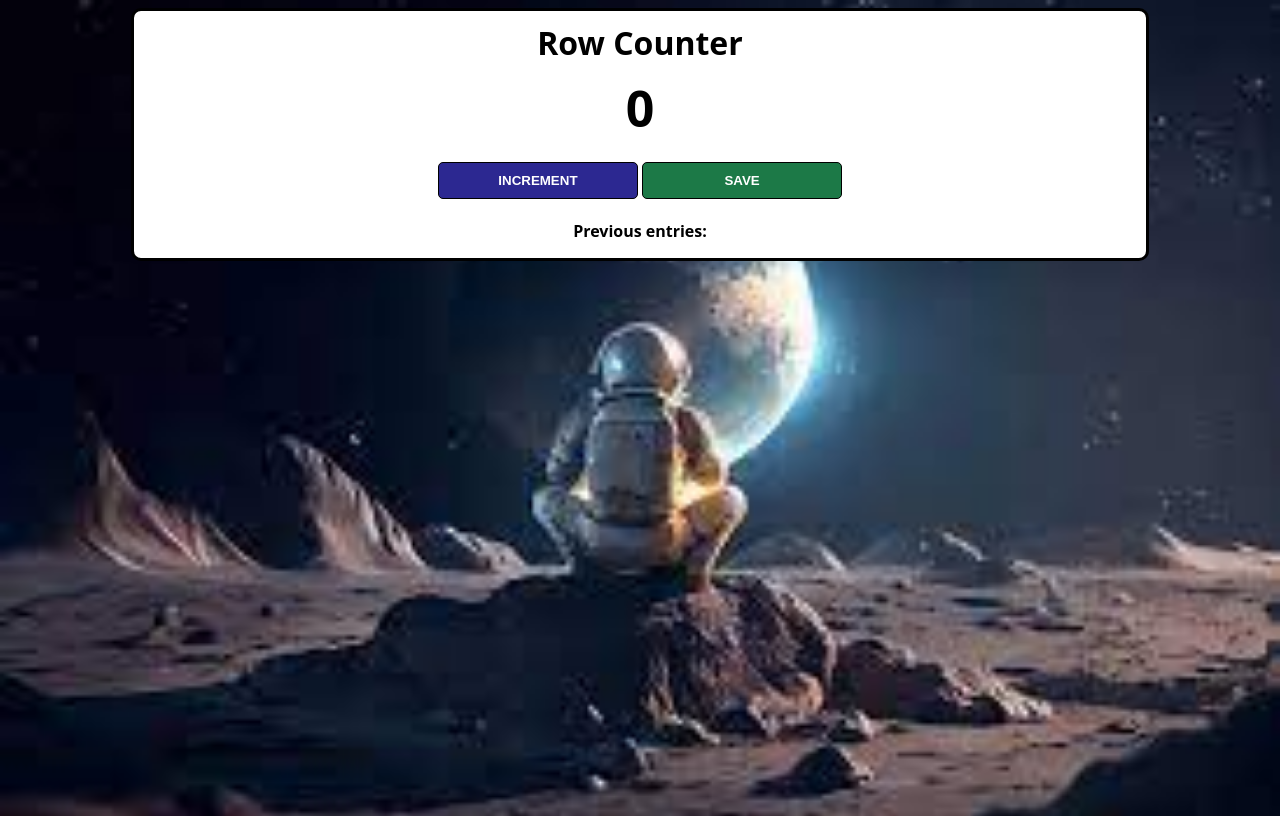
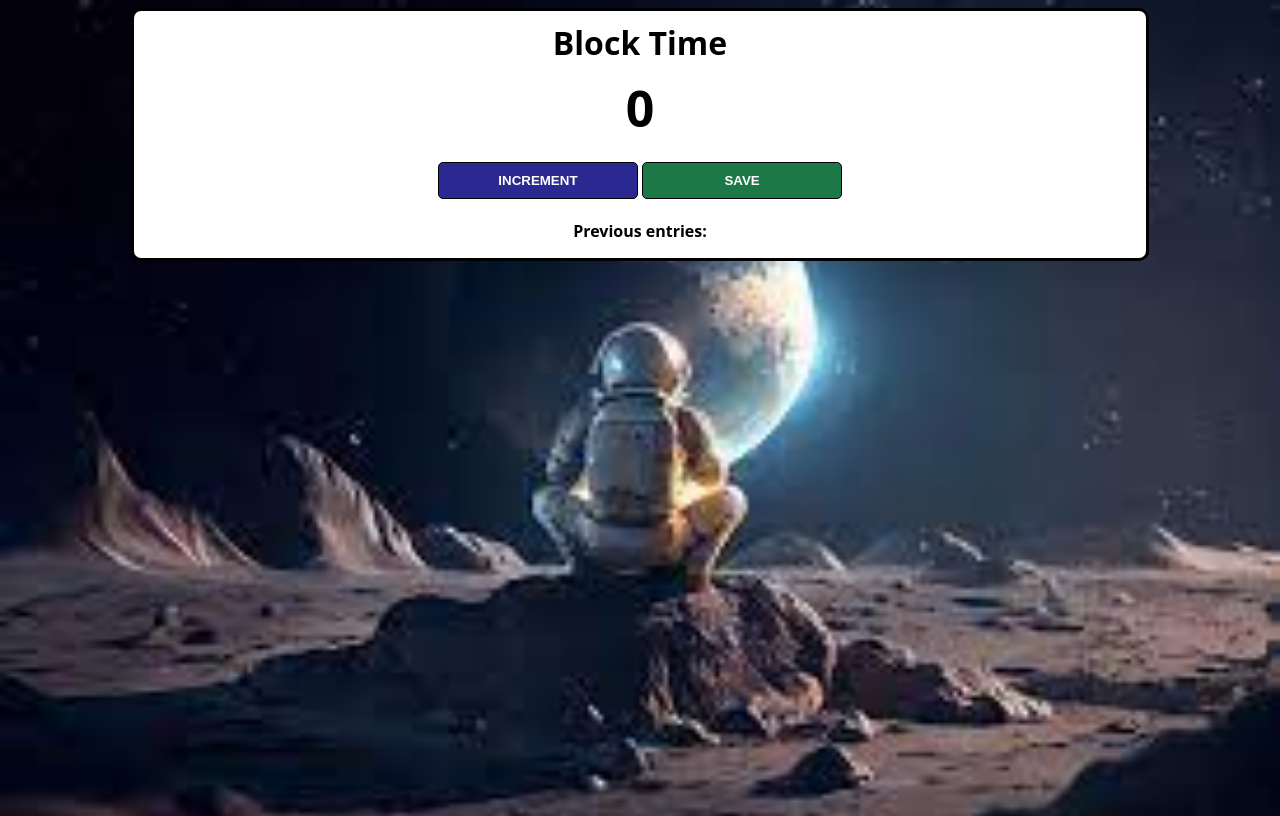
Before and after one commit to ariakerstein/blockCounter, a plain HTML site: page index.html in a window 1280 px wide. Drawn offline with Linux system fonts and the light colour scheme.

Commit message:
initial commit

```diff
--- a/index.html
+++ b/index.html
@@ -4,14 +4,14 @@
     </head>
     <body>
         <div class="container">
-            <h1>Row Counter</h1>
+            <h1>Block Time</h1>
             <h2 id="count-el">0</h2>
             <button id="increment-btn" onclick="increment()">INCREMENT</button>
             <button id="save-btn" onclick="save()">SAVE</button>
             <p id="save-el">Previous entries: </p>
         </div>
         <script src="index.js">
-            nnerText
+
         </script>
     </body>
 </html>
```
